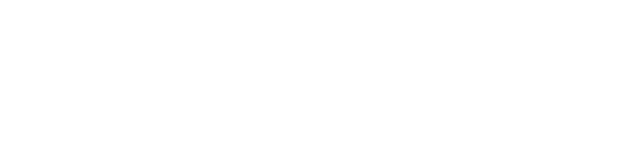
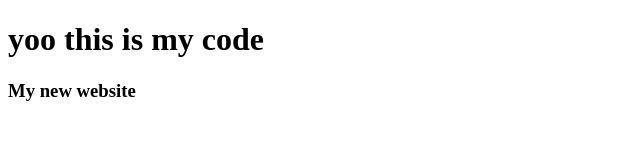
Before and after one commit to mhrakib999/my-first-repo, a plain HTML site: page index.html in a window 1280 px wide. Shown: the whole page, without its empty margins (0-640 px from the left). Drawn offline with Linux system fonts and the light colour scheme.

Commit message:
added new thing

```diff
--- a/index.html
+++ b/index.html
@@ -7,6 +7,8 @@
     <title>My first Github repo</title>
 </head>
 <body>
+    <h1>yoo this is my code</h1>
+    <h3>My new website</h3>
 
 </body>
 </html>
```
